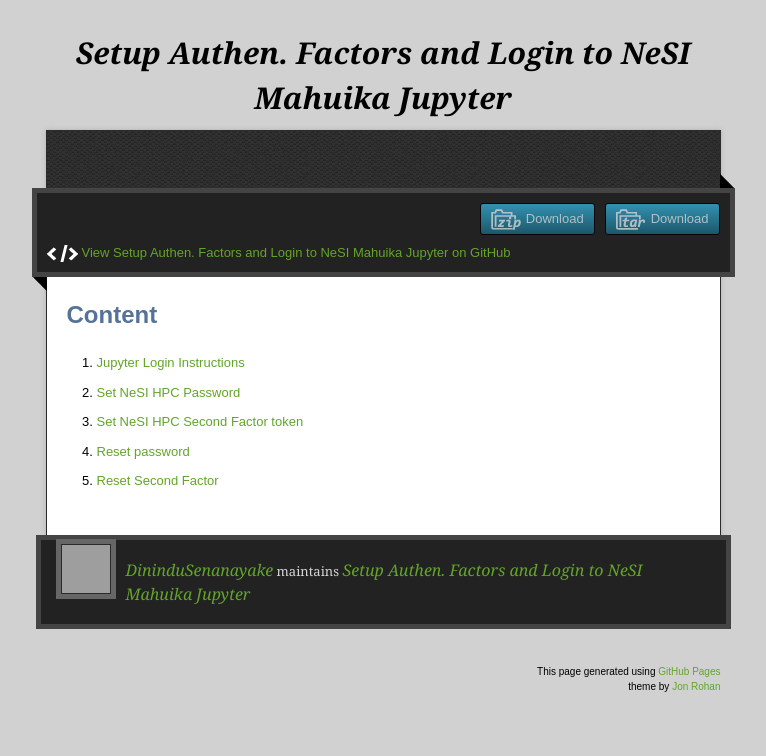
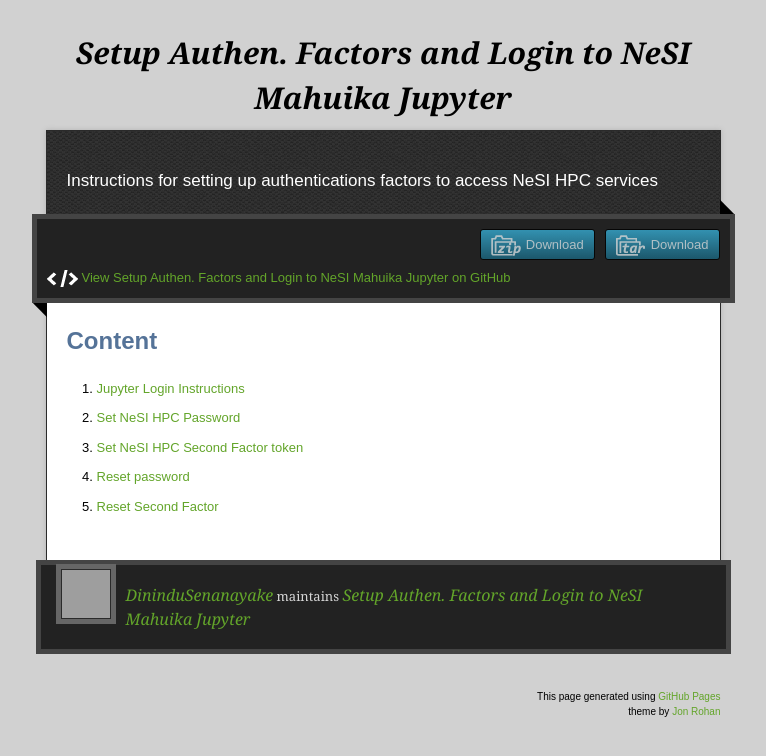
Before and after one commit to DininduSenanayake/ganesi_authesetup-login, a Jekyll site: the page built from index.md, in a window 1280 px wide. Shown: the top 756 px of the page, without its empty margins (257-1023 px from the left). Built offline with Jekyll 4.4.1, drawn with Linux system fonts in a browser that asks for light colours; our own code applies the rules of GitHub Pages for plain Markdown files; the repository's description, which GitHub fills in, is left out; grey boxes are pictures that could not be loaded.

Commit message:
modify descriptions

```diff
--- a/_config.yml
+++ b/_config.yml
@@ -2,5 +2,5 @@
 
 title: Setup Authen. Factors and Login to NeSI Mahuika Jupyter
 
-description:
+description: Instructions for setting up authentications factors to access NeSI HPC services
 show_downloads: true
```
